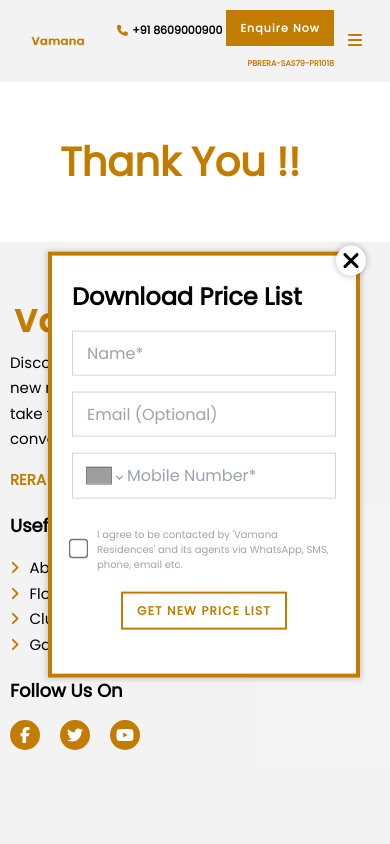
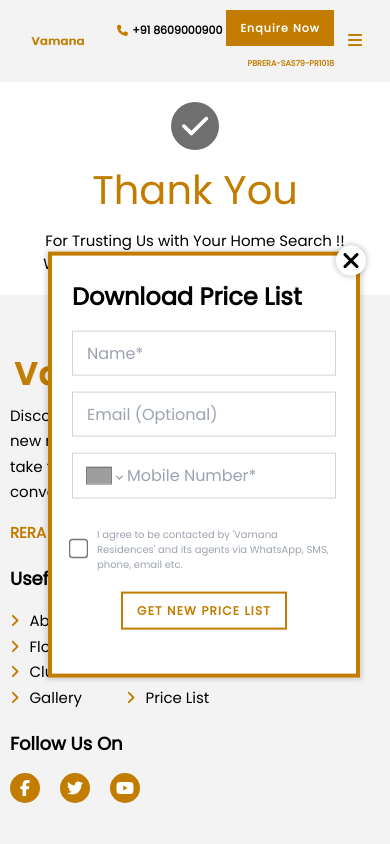
Before and after one commit to soniiosandweb/vamana, a React (Create React App) app: page /thankyou in a window 390 px wide. Shown: the top 844 px of the page. Built offline with nearby package versions, Linux system fonts and the light colour scheme; grey boxes are pictures that could not be loaded.

Commit message:
latest changes

```diff
--- a/src/components/Thankyou.jsx
+++ b/src/components/Thankyou.jsx
@@ -1,5 +1,7 @@
 import { useEffect } from 'react';
-
+import { FontAwesomeIcon } from "@fortawesome/react-fontawesome";
+import { faCheck } from "@fortawesome/free-solid-svg-icons";
+import './thankyou.css'
 export default function Thankyou() {
 
 
@@ -19,10 +21,16 @@ export default function Thankyou() {
     }, []);
 
     return (
-        <div className="container">
+        <div className="container thanku-txt-wrapper">
             <div className="row">
-                <div className="thankyou-text items-center text-4xl font-semibold my-5 text-primary-yellow py-10 text-center">
-                    Thank You !!
+            <div className="thankyou-enclose py-10 px-10">
+                <div className="text-white  check"> <FontAwesomeIcon icon={faCheck} /></div>
+                <div className="thankyou-text items-center text-4xl font-semibold my-5 text-primary-yellow  text-center">
+                    Thank You
+
+                </div>
+                <div className='items-center  text-center thankyou-subtxt'>For Trusting Us with Your Home Search !!</div>
+                <div className='items-center  text-center thankyou-subtxt'> We’ll Reach Out Soon With All the Details.</div>
                 </div>
             </div>
         </div>
--- /dev/null
+++ b/src/components/thankyou.css
@@ -0,0 +1,43 @@
+.check {
+    width: 48px;
+    height: 48px;
+    border-radius: 50%;
+    display: flex;
+    justify-content: center;
+    align-items: center;
+    font-size: 30px;
+    background: #6f6f6f;
+}
+
+.thankyou-enclose {
+    display: flex;
+    flex-direction: column;
+    align-items: center;
+}
+.thanku-txt-wrapper {
+    justify-self: center;
+}
+.thankyou-subtxt {
+    /* max-width: 75%; */
+    font-size: 25px;
+    font-weight: 500;
+}
+.thankyou-text {
+    font-size: 60px;
+    font-weight: 500;
+}
+
+@media (max-width:767px){
+    .container.thanku-txt-wrapper {
+        max-width: 100%;
+    }
+    .thankyou-enclose.py-10.px-10 {
+        padding: 20px 10px;
+    }
+    .items-center.text-center.thankyou-subtxt {
+        font-size: 15px;
+    }
+    .thankyou-text {
+        font-size: 40px;
+    }
+}
```
